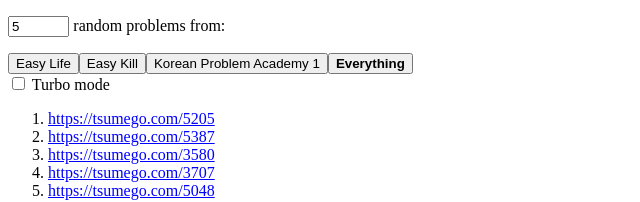
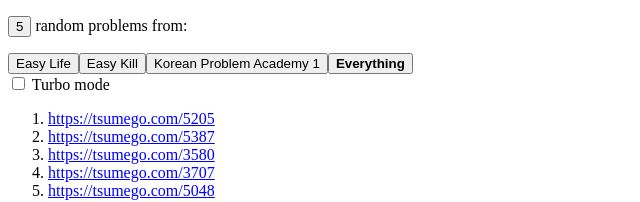
Before and after one commit to prendradjaja/tsumego-hero-randomizer, a React (Vite) app: page / in a window 1280 px wide. Shown: the top 202 px of the page, without its empty margins (0-640 px from the left). Built offline with nearby package versions, Linux system fonts and the light colour scheme.

Commit message:
Replace number input with button + prompt() for count
Co-authored by an LLM coding tool

```diff
--- a/src/App.tsx
+++ b/src/App.tsx
@@ -104,8 +104,11 @@ function App() {
     }
   }
 
-  function handleCountChange(value: number) {
-    if (isNaN(value) || value < 1) return
+  function promptCount() {
+    const input = prompt('How many problems?')
+    if (input === null || input.trim() === '') return
+    const value = Number(input)
+    if (!Number.isInteger(value) || value < 1) return
     setCount(value)
     localStorage.setItem(LS_COUNT_KEY, String(value))
     const pool = activeSet ? problemSets.find(s => s.name === activeSet)!.problemLinks : allLinks
@@ -129,13 +132,7 @@ function App() {
   return (
     <>
       <p>
-        <input
-          type="number"
-          min={1}
-          value={count}
-          onChange={e => handleCountChange(parseInt(e.target.value, 10))}
-          style={{ width: '4em' }}
-        />
+        <button onClick={promptCount}>{count}</button>
         {' '}random problems from:
       </p>
       {problemSets.map(set => (
```
